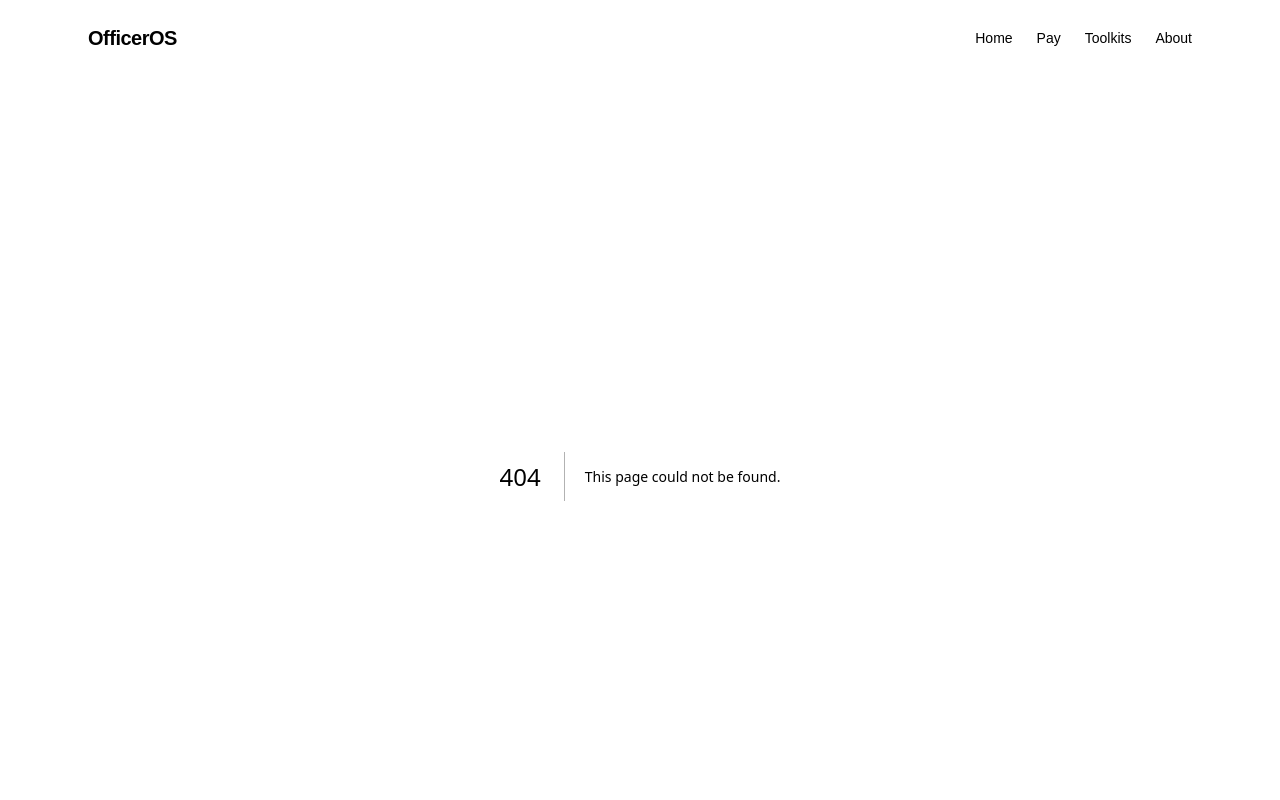
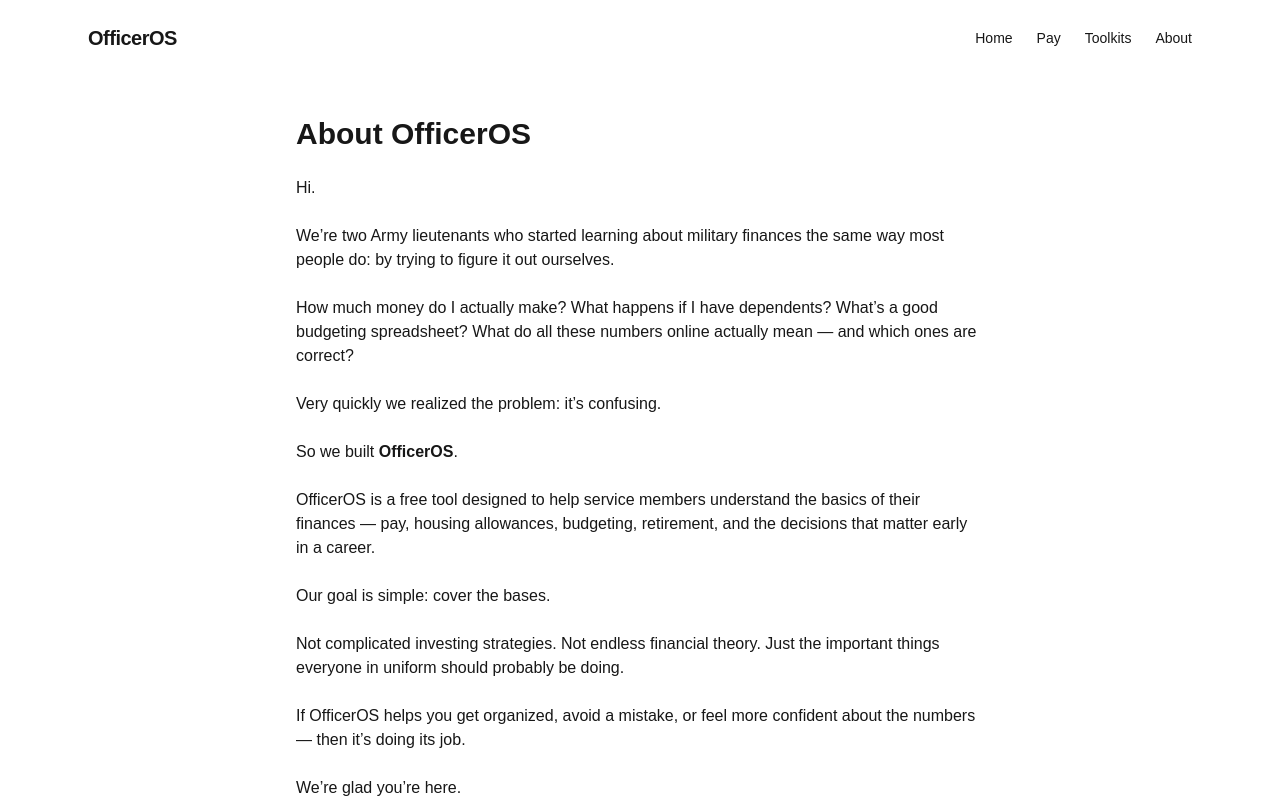
Before and after one commit to nickparker52/OfficerOS, a Next.js app: page /about in a window 1280 px wide. Before the commit this address had no page. Shown: the top 800 px of the page. Built offline with nearby package versions, Linux system fonts and the light colour scheme.

Commit message:
feat: [what you changed]

```diff
--- /dev/null
+++ b/app/about/page.tsx
@@ -0,0 +1,63 @@
+export default function AboutPage() {
+  return (
+    <main className="mx-auto max-w-3xl p-10 space-y-6">
+      <h1 className="text-3xl font-semibold">About OfficerOS</h1>
+
+      <p>
+        Hi.
+      </p>
+
+      <p>
+        We’re two Army lieutenants who started learning about military finances
+        the same way most people do: by trying to figure it out ourselves.
+      </p>
+
+      <p>
+        How much money do I actually make? What happens if I have dependents?
+        What’s a good budgeting spreadsheet? What do all these numbers online
+        actually mean — and which ones are correct?
+      </p>
+
+      <p>
+        Very quickly we realized the problem: it’s confusing.
+      </p>
+
+      <p>
+        So we built <strong>OfficerOS</strong>.
+      </p>
+
+      <p>
+        OfficerOS is a free tool designed to help service members understand the
+        basics of their finances — pay, housing allowances, budgeting,
+        retirement, and the decisions that matter early in a career.
+      </p>
+
+      <p className="font-medium">
+        Our goal is simple: cover the bases.
+      </p>
+
+      <p>
+        Not complicated investing strategies. Not endless financial theory.
+        Just the important things everyone in uniform should probably be doing.
+      </p>
+
+      <p>
+        If OfficerOS helps you get organized, avoid a mistake, or feel more
+        confident about the numbers — then it’s doing its job.
+      </p>
+
+      <p>
+        We’re glad you’re here.
+      </p>
+
+      <p className="italic">
+        — Two lieutenants who decided to build the tool we wish we had.
+      </p>
+
+      <p className="mt-6 text-xs text-gray-400">
+        OfficerOS is not affiliated with the Department of Defense.
+        Always verify financial decisions with official sources.
+     </p>
+    </main>
+  );
+}
```
